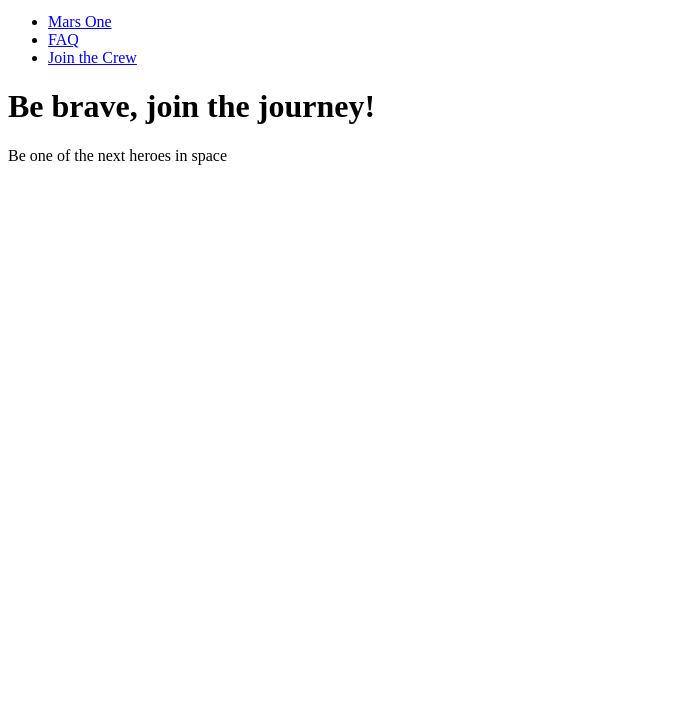
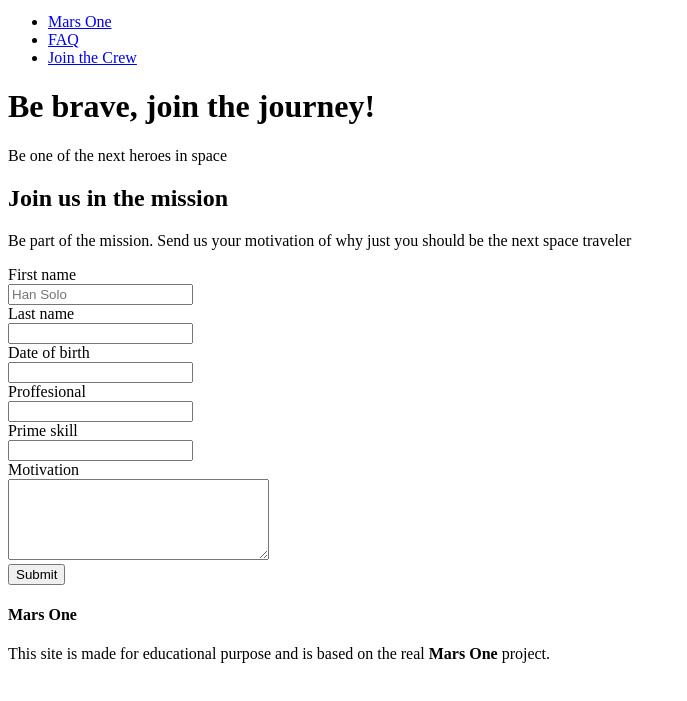
Before and after one commit to madeleineenberg/projectMarsOne, a plain HTML site: page join.html in a window 1280 px wide. Shown: the part 29-730 px from the top of the page, without its empty margins (0-687 px from the left). Drawn offline with Linux system fonts and the light colour scheme.

Commit message:
html for joinpage

```diff
--- a/join.html
+++ b/join.html
@@ -25,6 +25,8 @@
         </li>
       </ul>
     </nav>
+
+    <main>
       <header class="header__join">
         <div class="header__join-container">
           <h1 class="header__join-title">Be brave, join the journey!</h1>
@@ -33,5 +35,73 @@
           </p>
         </div>
       </header>
+
+      <section class="join-section">
+        <div class="join-section__container">
+          <h2 class="join-section__title">Join us in the mission</h2>
+          <p class="join-section__paragraph">
+            Be part of the mission. Send us your motivation of why just you
+            should be the next space traveler
+          </p>
+        </div>
+
+        <div class="join__form-container">
+          <form
+            action="https://formspree.io/mqkkdakr"
+            class="join-form"
+            method="POST"
+          >
+            <label for="firstname" class="label">First name</label><br />
+            <input
+              type="text"
+              name="first name"
+              id="firstname"
+              placeholder="Han Solo"
+              required
+            /><br />
+            <label for="lastname" name="last name" class="label"
+              >Last name</label
+            ><br />
+            <input type="text" id="lastname" required /><br />
+            <label for="dateofbirth" class="label">Date of birth</label><br />
+            <input
+              type="text"
+              name=" date of birth"
+              id="dateofbirth"
+              required
+            /><br />
+            <label for="professional" class="label">Proffesional</label><br />
+            <input
+              type="text"
+              name="professional"
+              id="professional"
+              required
+            /><br />
+            <label for="skill" class="label">Prime skill</label><br />
+            <input type="text" name="prime skill" id="skill" required /><br />
+            <label for="motivation" class="label">Motivation</label><br />
+            <textarea
+              name="text message"
+              id="motivation"
+              cols="30"
+              rows="5"
+              required
+            ></textarea
+            ><br />
+            <button type="submit" class="join-form__btn">Submit</button>
+          </form>
+        </div>
+      </section>
+    </main>
+
+    <footer class="footer">
+      <div class="footer-container">
+        <h4 class="footer-head">Mars One</h4>
+        <p class="footer-paragraph">
+          This site is made for educational purpose and is based on the real
+          <strong class="strong-text">Mars One</strong> project.
+        </p>
+      </div>
+    </footer>
   </body>
 </html>
```
Also changed, not shown: faq.html (+3 -0 lines), index.html (+2 -0 lines). Lines whose indentation alone changed are shown as unchanged.
